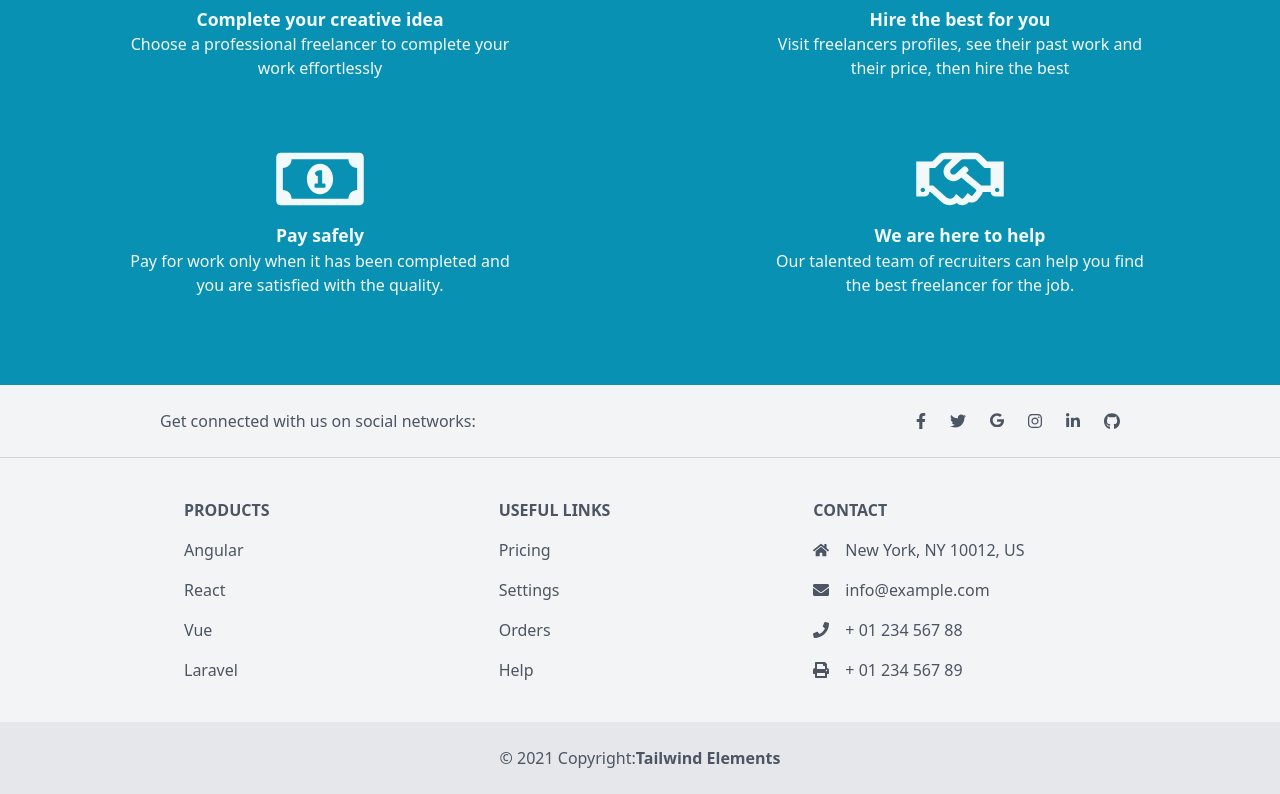
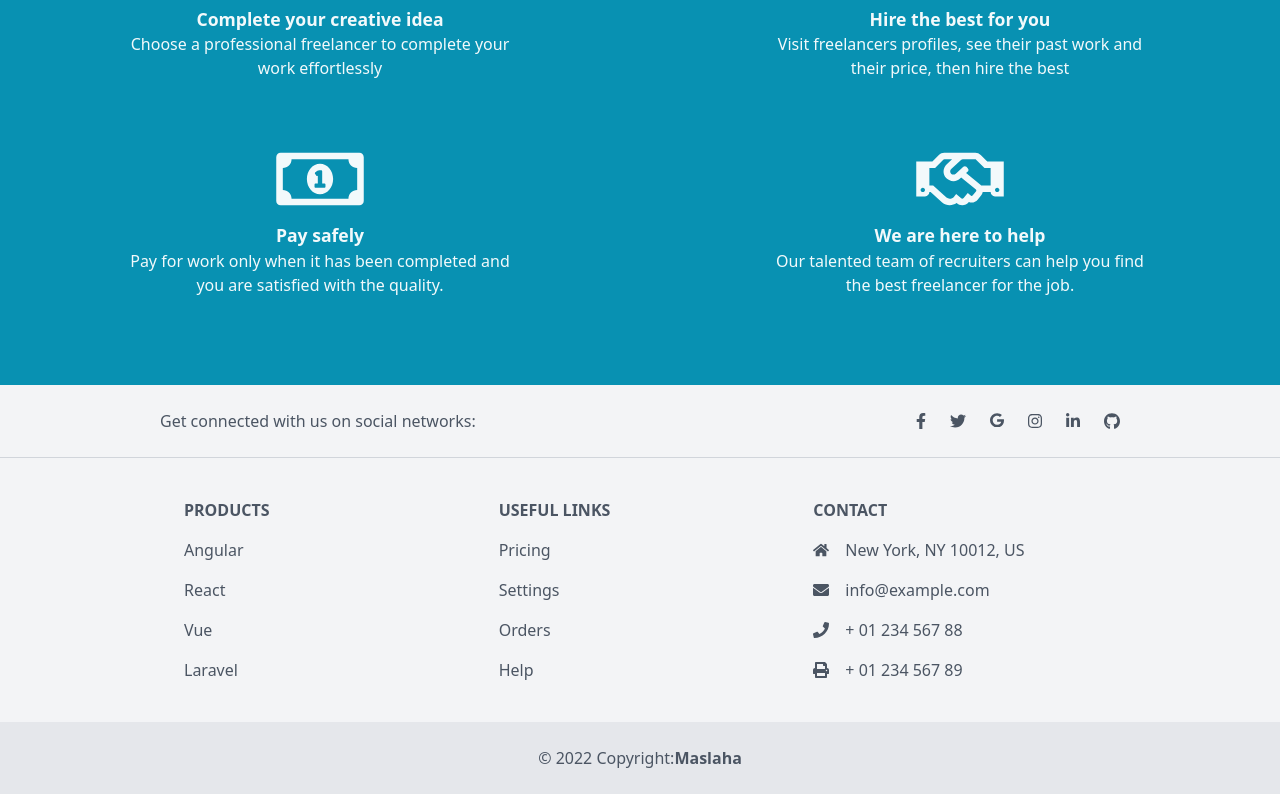
Before and after one commit to moh1434/Maslah-Tech-vue3, a Vue app: page / in a window 1280 px wide. Shown: the part 928-1722 px from the top of the page. Built offline with nearby package versions, Linux system fonts and the light colour scheme.

Commit message:
update Copyrights

```diff
--- a/src/components/global/TheFooter.vue
+++ b/src/components/global/TheFooter.vue
@@ -265,11 +265,11 @@
       </div>
     </div>
     <div class="text-center p-6 bg-gray-200">
-      <span>© 2021 Copyright:</span>
+      <span>© 2022 Copyright:</span>
       <a
         class="text-gray-600 font-semibold"
         href="https://tailwind-elements.com/"
-        >Tailwind Elements</a
+        >Maslaha</a
       >
     </div>
   </footer>
```
